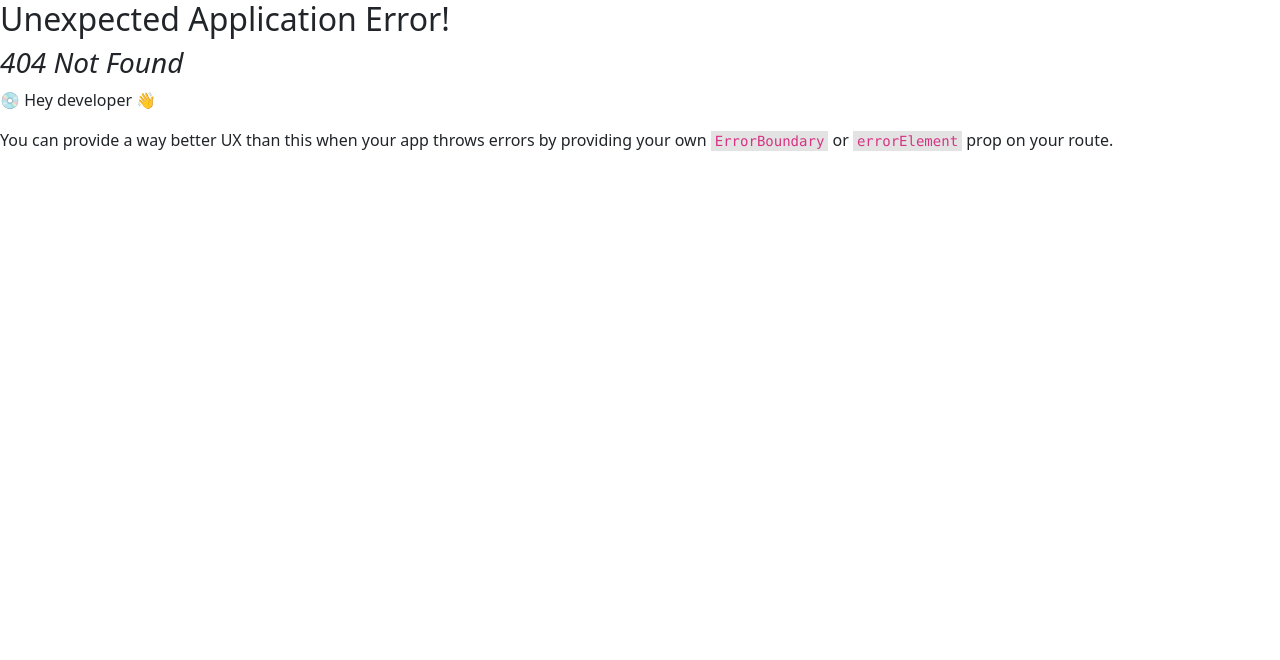
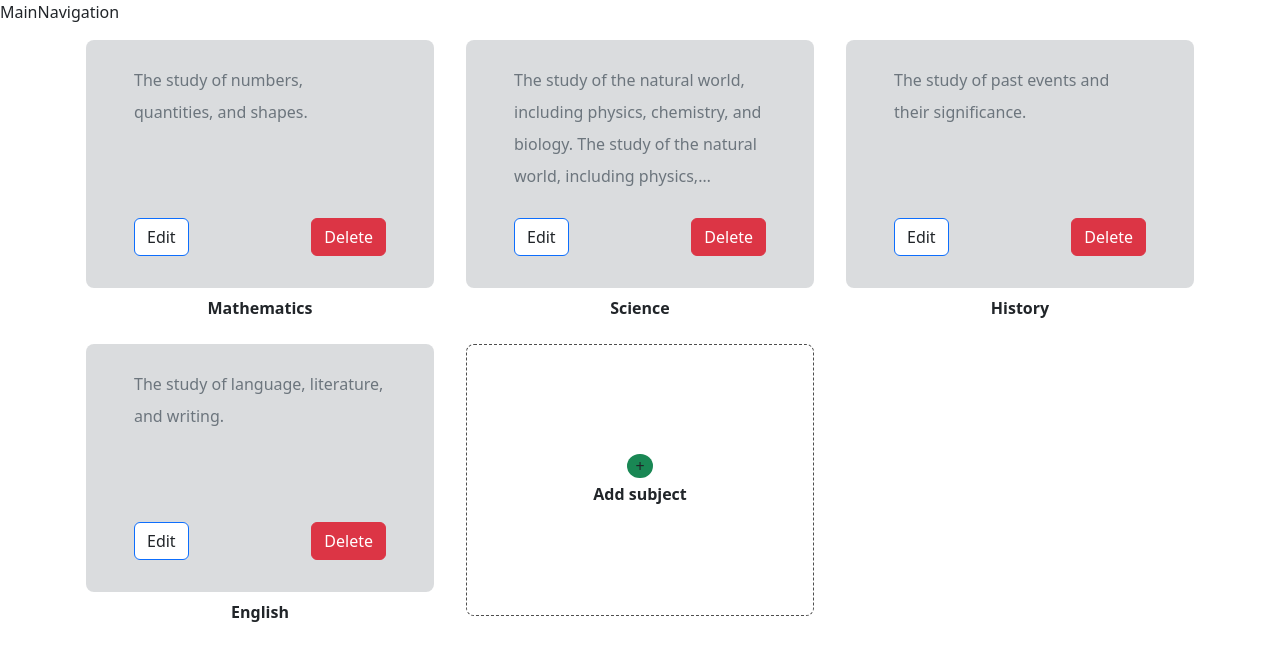
Before and after one commit to Kjamil44/StudyMate, a React (Create React App) app in the folder study-mate-ui/: page /subjects in a window 1280 px wide. Before the commit this address had no page. Shown: the top 660 px of the page. Built offline with nearby package versions, Linux system fonts and the light colour scheme.

Commit message:
make the subjects index page

```diff
--- a/study-mate-ui/src/App.tsx
+++ b/study-mate-ui/src/App.tsx
@@ -4,6 +4,30 @@ import { createBrowserRouter, RouterProvider } from 'react-router-dom';
 import RootLayout from './pages/RootLayout';
 import HomePage from './pages/HomePage';
 import Login from './pages/login/Login';
+import SubjectIndexPage from './pages/subject/Index';
+
+const subjects = [
+  {
+    subjectId: 1,
+    title: 'Mathematics',
+    description: 'The study of numbers, quantities, and shapes.'
+  },
+  {
+    subjectId: 2,
+    title: 'Science',
+    description: 'The study of the natural world, including physics, chemistry, and biology. The study of the natural world, including physics, chemistry, and biology. The study of the natural world, including physics, chemistry, and biology. The study of the natural world, including physics, chemistry, and biology.'
+  },
+  {
+    subjectId: 3,
+    title: 'History',
+    description: 'The study of past events and their significance.'
+  },
+  {
+    subjectId: 4,
+    title: 'English',
+    description: 'The study of language, literature, and writing.'
+  }
+];
 
 const router = createBrowserRouter([
   {
@@ -12,6 +36,7 @@ const router = createBrowserRouter([
     children: [
       { index: true, element: <HomePage /> },
       { index: true, path: '/login', element: <Login /> },
+      { index: true, path: '/subjects', element: <SubjectIndexPage subjects={subjects} /> },
     ],
   },
 ]);
--- /dev/null
+++ b/study-mate-ui/src/components/subject/SubjectComponent.tsx
@@ -0,0 +1,52 @@
+import React from 'react';
+import { Link } from 'react-router-dom';
+import Button from '../button/Button';
+
+interface Subject {
+  subjectId: number;
+  title: string;
+  description: string;
+}
+
+interface Props {
+  subject: Subject;
+}
+
+const styles = {
+    overflow: 'hidden',
+    lineHeight: '2rem',
+    display: '-webkit-box',
+    WebkitBoxOrient: 'vertical',
+    maxHeight: '8rem',
+    textOverflow: 'ellipsis',
+    WebkitLineClamp: 4
+  } as any;
+
+const SubjectComponent: React.FC<Props> = ({ subject }) => {
+    return (
+      <div className="col-12 col-md-4 col-lg-4 p-3 mb-4" style={{ height: '280px' }}>
+        <Link
+          className="text-decoration-none card bg-secondary bg-opacity-25 border-0 rounded rounded-3 px-5 py-4 h-100 d-flex flex-column justify-content-between mb-2"
+          to={{
+            pathname: `/show-card/${subject.subjectId}`
+          }}
+        >
+          <div
+            className="text-secondary"
+            style={styles}
+          >
+            {subject.description}
+          </div>
+          <div className="d-sm-flex justify-content-between">
+            <Button className="bg-white mb-2 text-dark" label="Edit"/>
+            <Button className="mb-2" buttonType="danger" label="Delete"/>
+          </div>
+        </Link>
+        <div className="fw-bold text-dark mt-2 text-center">
+            {subject.title}
+          </div>
+      </div>
+    );
+  };
+
+  export default SubjectComponent
--- /dev/null
+++ b/study-mate-ui/src/pages/subject/Index.tsx
@@ -0,0 +1,44 @@
+import React from 'react'
+import { Link } from 'react-router-dom';
+import SubjectComponent from '../../components/subject/SubjectComponent';
+
+interface Props {
+  subjects: Array<Subject>;
+}
+
+interface Subject {
+  subjectId: number;
+  title: string;
+  description: string;
+}
+
+const SubjectIndexPage: React.FC<Props>  = ({ subjects }) => {
+  const borderDashed = {
+    border: "0.5px dashed #4e4e4e",
+  }
+  return (
+    <div className="container">
+    <div className="row">
+    {subjects.map((subject, i) => (
+      <SubjectComponent key={i} subject={subject} />
+    ))}
+    <div className="col-12 col-md-4 col-lg-4 p-3 cursor-pointer">
+      <Link
+          className="text-decoration-none d-flex flex-column justify-content-center align-items-center rounded rounded-3 h-100 w-100 p-5"
+          style={borderDashed} to={'add-subject'}      >
+        <div
+          className="mb-1 bg-success text-dark rounded rounded-circle px-2 d-flex align-items-center justify-content-center"
+        >
+          +
+        </div>
+        <div className="fs-14px fw-bold text-dark">
+          Add subject
+        </div>
+      </Link>
+    </div>
+  </div>
+    </div>
+  )
+}
+
+export default SubjectIndexPage
```
